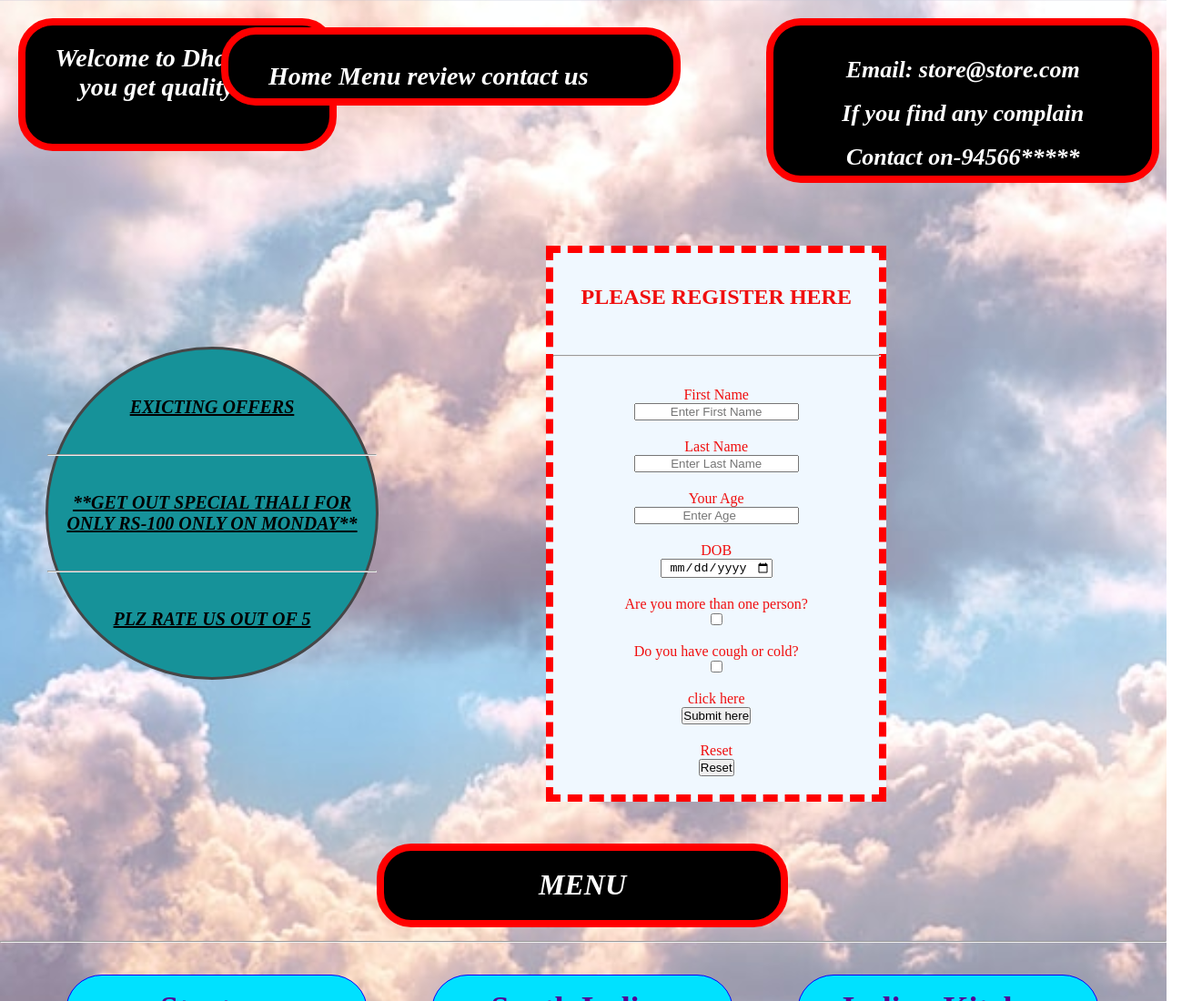
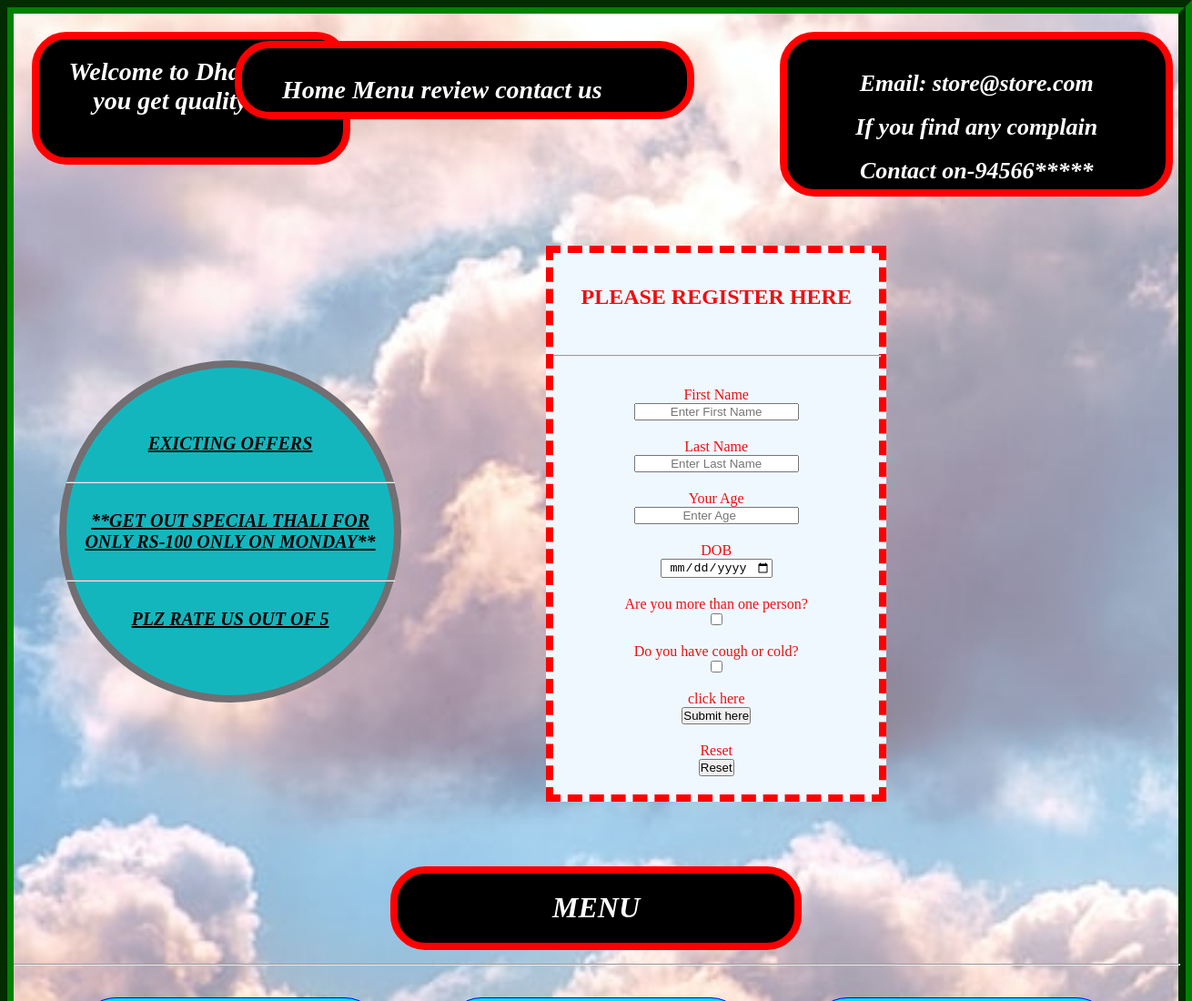
Before and after one commit to RajaNareshPandugayala/CSS_Hands-onTwo, a plain HTML site: page index.html in a window 1280 px wide. Shown: the top 1100 px of the page at 91% size, 1310 px wide, since content can reach past the window. Drawn offline with Linux system fonts and the light colour scheme.

Commit message:
first commit

```diff
--- a/style.css
+++ b/style.css
@@ -7,7 +7,8 @@ body {
     background-image: url('./Image\ Link\ to\ internal\ File2.jpg');
     background-size: cover;
     width: 100%;
-    height: 1500px;
+    height: 100%;
+    border: groove 15px green;
 }
 
 .parent {
@@ -59,16 +60,16 @@ body {
 .circle {
     width: 360px;
     height: 360px;
-    border: 3px solid rgb(71, 70, 71);
+    border: 8px solid rgb(114, 110, 114);
     border-radius: 50%;
     text-align: center;
-    background-color: rgb(22, 146, 153);
+    background-color: rgb(20, 182, 190);
     top: 400px;
     margin: 180px 50px;
     font-size: 20px;
     display: flex;
     flex-direction: column;
-    gap: 25px;
+    gap: 15px;
     font-weight: bold;
     font-style: italic;
     text-align: center;
```
